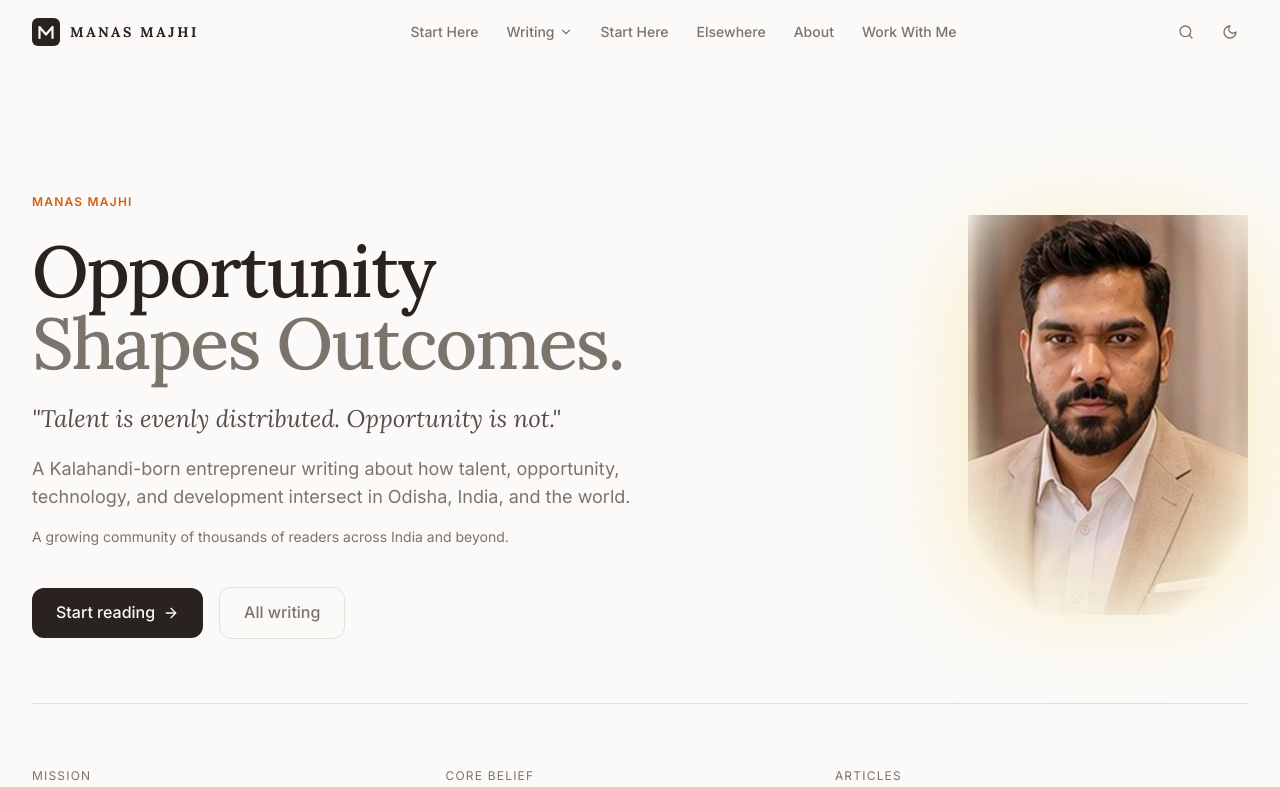
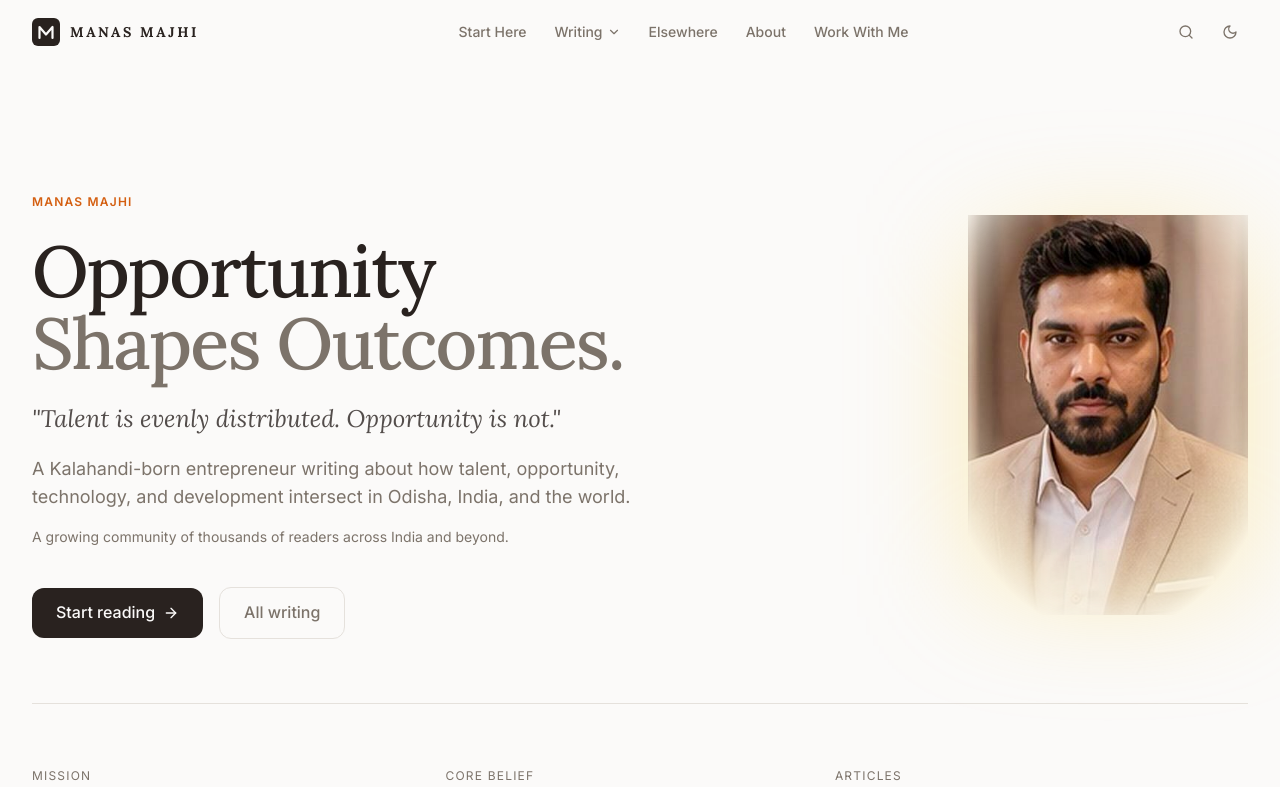
Before and after one commit to manas648/manasmajhi-com, a Next.js app: page / in a window 1280 px wide. Shown: the top 787 px of the page. Built offline with nearby package versions, Linux system fonts and the light colour scheme.

Commit message:
Nav: remove duplicate Start Here

```diff
--- a/src/components/layout/Nav.tsx
+++ b/src/components/layout/Nav.tsx
@@ -17,7 +17,6 @@ const writingItems = [
 ];
 
 const navLinks = [
-  { href: "/start-here", label: "Start Here" },
   { href: "/elsewhere", label: "Elsewhere" },
   { href: "/about", label: "About" },
   { href: "/work-with-me", label: "Work With Me" },
```
